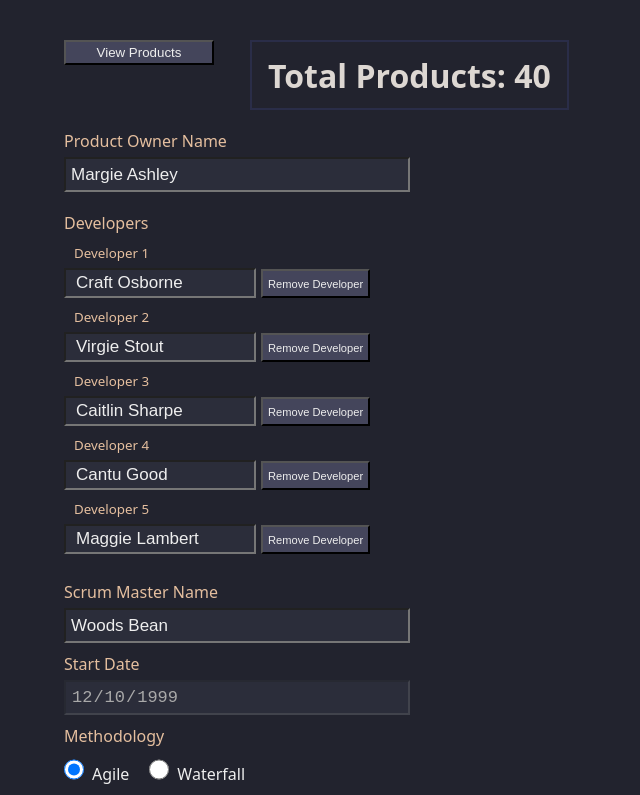
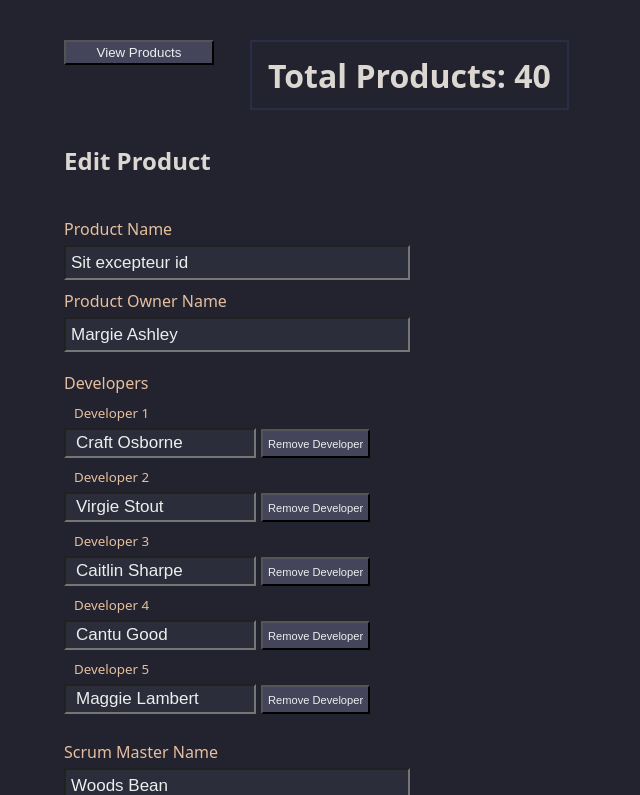
Before and after one commit to colespen/Spencer-Cole-IS24-full-stack-competition-req97073, a Next.js app: page /product/1 in a window 1280 px wide. Shown: the top 795 px of the page, without its empty margins (0-640 px from the left). Built offline with nearby package versions, Linux system fonts and the light colour scheme.

Commit message:
form margin apdding fix with fixed position header

```diff
--- a/src/components/Form.jsx
+++ b/src/components/Form.jsx
@@ -7,7 +7,7 @@ const Form = (props) => {
   const { formRef, handleOnSubmit, newProduct,
     handleOnChange, handleDeveloperChange,
     handleRemoveDeveloper, handleAddDeveloper,
-    handleReset, formType,
+    handleReset, formType, formTitle
   } = props;
   const [btnColor, setBtnColor] = useState("#44455b");
 
@@ -17,6 +17,10 @@ const Form = (props) => {
   };
 
   return (
+    <>
+    {!formTitle &&
+      <h2 className={styles.formTitle}>{!formType ? "Edit Product" : "Create Product"}</h2>}
+    {formTitle && <h2>Product {formTitle}</h2>}
     <form
       ref={formRef}
       onSubmit={handleOnSubmit}
@@ -149,6 +153,8 @@ const Form = (props) => {
           type="error" effect="solid" />
       </div>
     </form>
+
+    </>
   );
 };
 export default Form;
--- a/src/components/ProductForm.jsx
+++ b/src/components/ProductForm.jsx
@@ -126,12 +126,13 @@ const ProductForm = (props) => {
 
   return (
     <>
-      {!formTitle &&
+      {/* {!formTitle &&
         <h2>{!formType ? "Edit Product" : "Create Product"}</h2>}
-      {formTitle && <h2>Product {formTitle}</h2>}
+      {formTitle && <h2>Product {formTitle}</h2>} */}
       <Form
         formRef={formRef}
         formType={formType}
+        formTitle={formTitle}
         handleOnSubmit={handleOnSubmit}
         newProduct={newProduct}
         handleOnChange={handleOnChange}
--- a/src/styles/Home.module.scss
+++ b/src/styles/Home.module.scss
@@ -107,10 +107,14 @@
   }
 }
 
+.formTitle {
+  padding-top: 9rem;
+}
 .form {
   width: 50%;
   display: flex;
   flex-direction: column;
+  padding-top: 1rem;
   label {
     padding-top: 15px;
     margin-top: 10px;
```
